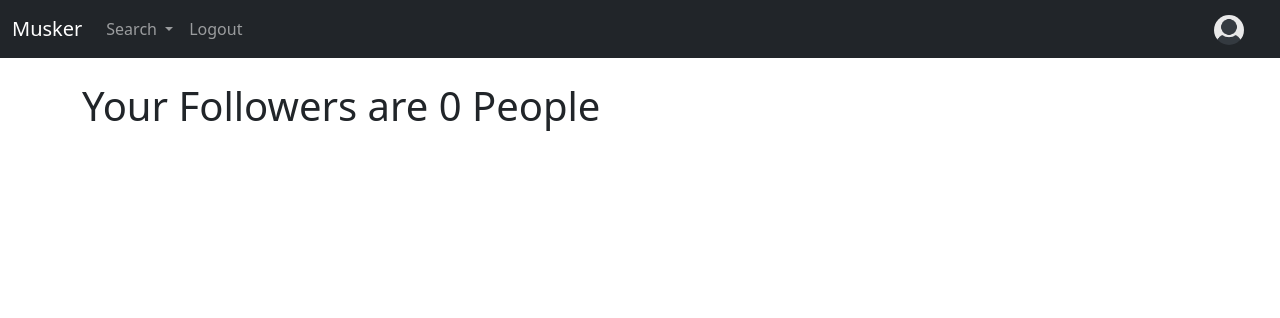
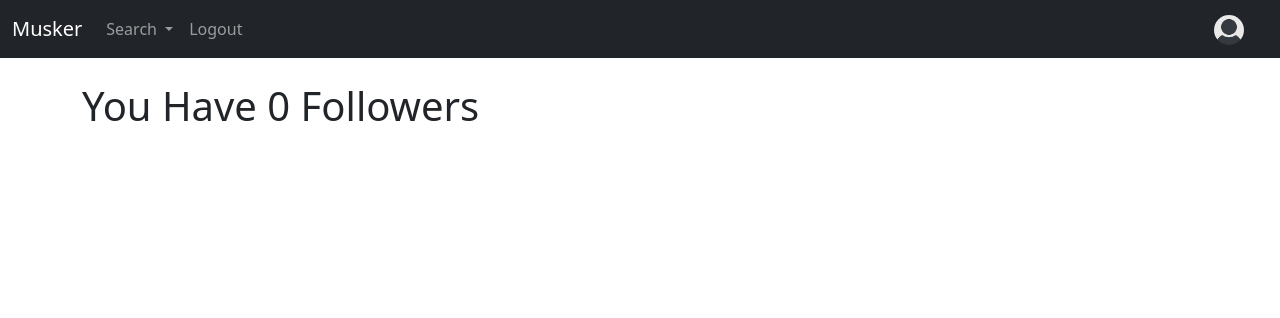
Before and after one commit to CapitainFan/Beeper, a Django app: page /profile/followers/1 in a window 1280 px wide. Shown: the top 318 px of the page. Run offline with Django 4.2, Linux system fonts and the light colour scheme; the visitor is signed in with stand-in values (Sample User, id 1); data comes from the database, SQL or seed files in the repository; some libraries are stand-ins or nearby versions.

Commit message:
some updates

```diff
--- a/social/musker/templates/followers.html
+++ b/social/musker/templates/followers.html
@@ -3,9 +3,9 @@
 
 {% block content %}
 {% if profiles.pk is user.pk %}
-  <h1>Your Followers are {{ followers }} People</h1>
+  <h1>You Have {{ followers }} Followers</h1>
 {% else %}
-	<h1>{{profiles.user.username}}'s Followers are {{ followers }} People</h1>
+	<h1>{{profiles.user.username}} Has {{ followers }} Followers</h1>
 {% endif %}
 
 <br/>
--- a/social/musker/templates/follows.html
+++ b/social/musker/templates/follows.html
@@ -3,9 +3,9 @@
 
 {% block content %}
 {% if profiles.pk is user.pk %}
-  <h1>You Follow {{ follows }} People</h1>
+  <h1>You Have {{ follows }} Follows</h1>
 {% else %}
-	<h1>{{profiles.user.username}} Follows {{ follows }} People</h1>
+	<h1>{{profiles.user.username}} Has {{ follows }} Follows</h1>
 {% endif %}
 
 <br/>
```
